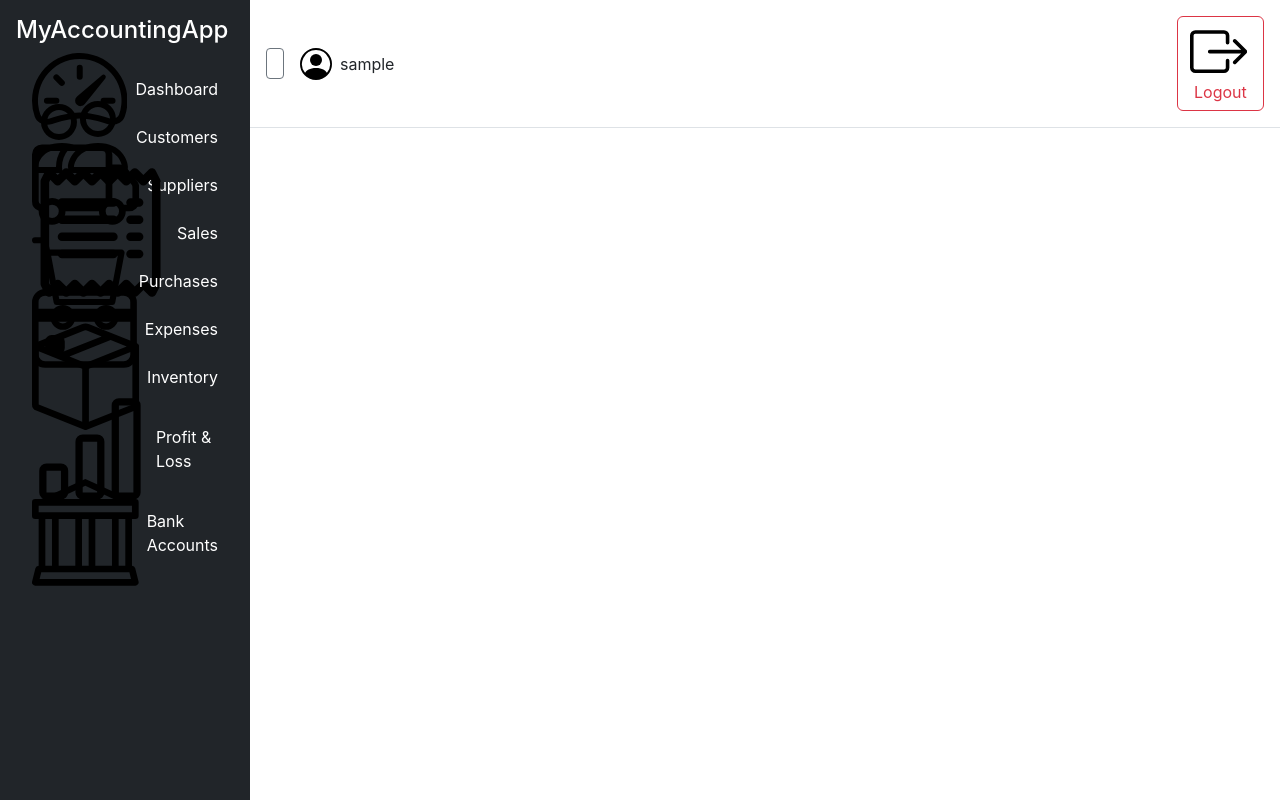
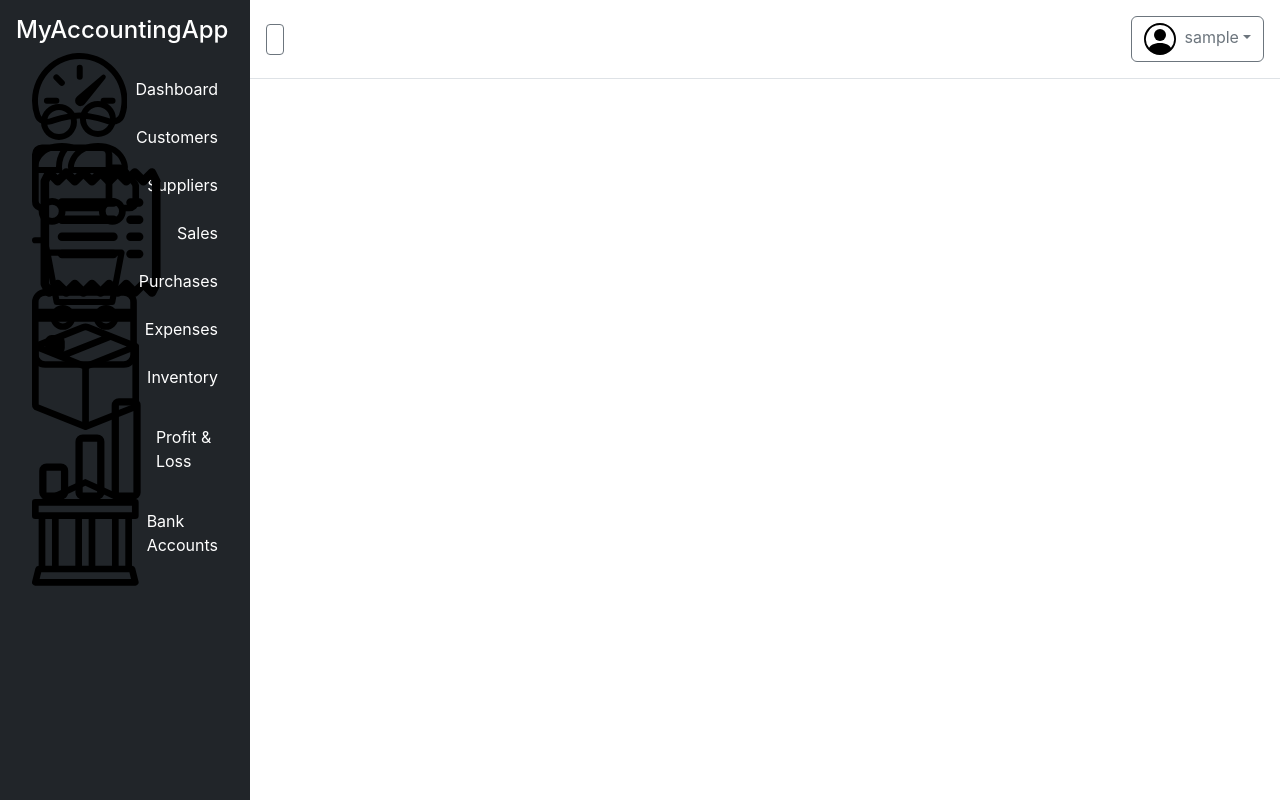
Before and after one commit to HekmatSuha/ACCOUNTING-APP, a React (Create React App) app in the folder frontend/: page / in a window 1280 px wide. Built offline with nearby package versions, Linux system fonts and the light colour scheme; sample sign-in values are in the browser's storage.

Commit message:
feat: add logout dropdown

```diff
--- a/frontend/src/components/AppLayout.js
+++ b/frontend/src/components/AppLayout.js
@@ -1,7 +1,7 @@
 // frontend/src/components/AppLayout.js
 
 import React, { useState } from 'react';
-import { Nav, Button } from 'react-bootstrap';
+import { Nav, Button, Dropdown } from 'react-bootstrap';
 import { NavLink, useNavigate } from 'react-router-dom';
 import {
     Speedometer2,
@@ -72,21 +72,24 @@ function AppLayout({ children }) {
             </div>
             <div className="flex-grow-1 d-flex flex-column">
                 <div className="d-flex justify-content-between align-items-center border-bottom p-3">
-                    <div className="d-flex align-items-center">
                     <Button
                         variant="outline-secondary"
                         size="sm"
                         onClick={() => setCollapsed(!collapsed)}
-                            className="me-3"
                     >
                         {collapsed ? <ChevronRight /> : <ChevronLeft />}
                     </Button>
+                    <Dropdown align="end">
+                        <Dropdown.Toggle variant="outline-secondary" id="user-dropdown">
                             <PersonCircle size={32} className="me-2" />
-                        <span>{username}</span>
-                    </div>
-                    <Button variant="outline-danger" onClick={handleLogout}>
-                        <BoxArrowRight className="me-1" /> Logout
-                    </Button>
+                            {username}
+                        </Dropdown.Toggle>
+                        <Dropdown.Menu>
+                            <Dropdown.Item onClick={handleLogout}>
+                                <BoxArrowRight className="me-2" /> Logout
+                            </Dropdown.Item>
+                        </Dropdown.Menu>
+                    </Dropdown>
                 </div>
                 <div className="p-4 flex-grow-1">{children}</div>
             </div>
```
Lines whose indentation alone changed are shown as unchanged.
